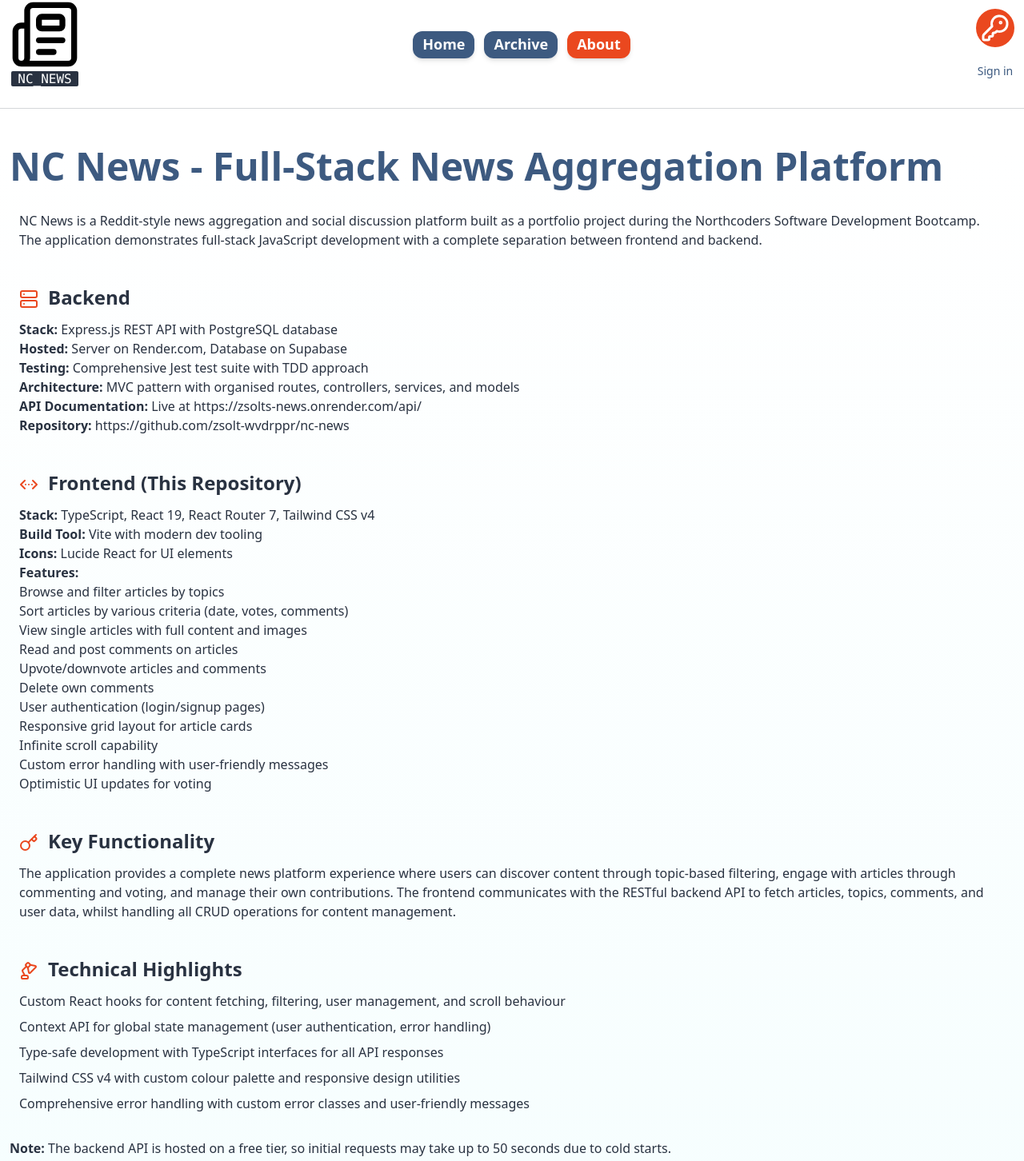
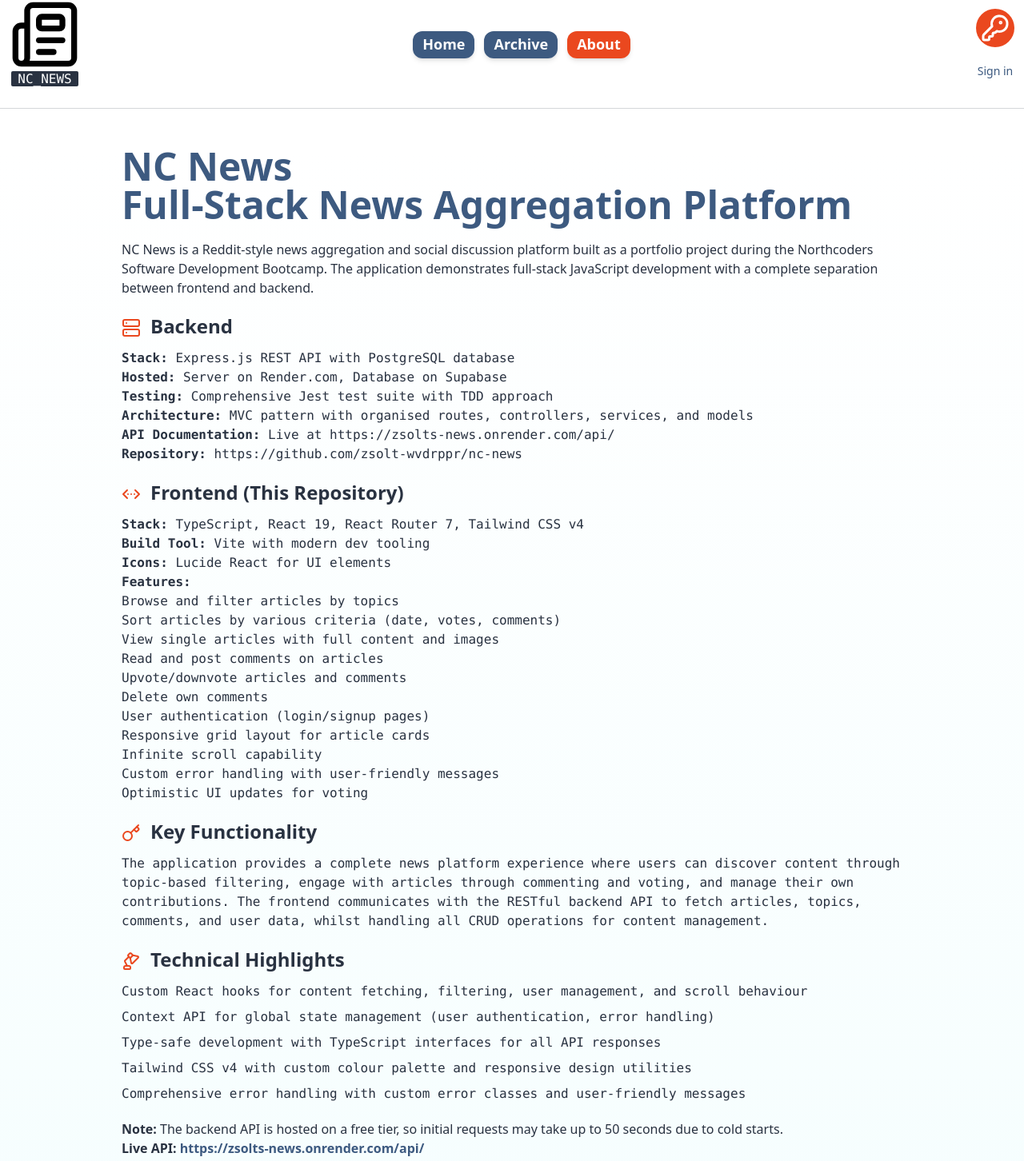
Before and after one commit to zsolt-wvdrppr/nc-news-frontend, a React (Vite) app: page /about in a window 1280 px wide. Shown: the part 13-1465 px from the top of the page at 80% size. Built offline with nearby package versions, Linux system fonts and the light colour scheme.

Commit message:
Update formatting on About page

```diff
--- a/src/components/layout/About.tsx
+++ b/src/components/layout/About.tsx
@@ -3,34 +3,40 @@ import { Link } from "react-router";
 
 export function About({}) {
   return (
-    <article className="max-w-400 px-3 flex flex-col gap-5 pb-8 text-c-jetblack bg-linear-to-b from-transparent to-c-lightcyan/30">
+    <div className="bg-linear-to-b from-transparent to-c-lightcyan/30">
+      <article className="max-w-250 mx-auto px-3 gap-5 pb-8 text-c-jetblack flex flex-col">
         <header>
           <h1 className="text-c-duskblue font-semibold">
-          NC News - Full-Stack News Aggregation Platform
+            NC News
+            <br />
+            Full-Stack News <wbr />
+            Aggregation Platform
           </h1>
         </header>
 
-      <section className="p-3">
+        <section className="">
           <p>
             NC News is a Reddit-style news aggregation and social discussion
-          platform built as a portfolio project during the Northcoders Software
-          Development Bootcamp. The application demonstrates full-stack
-          JavaScript development with a complete separation between frontend and
-          backend.
+            platform built as a portfolio project during the Northcoders
+            Software Development Bootcamp. The application demonstrates
+            full-stack JavaScript development with a complete separation between
+            frontend and backend.
           </p>
         </section>
 
-      <section className="p-3">
+        <section className="">
           <header className="mb-3 flex flex-row items-center gap-3">
             <Server className="mt-1 size-6 stroke-c-burntpeach" />
             <h2>Backend</h2>
           </header>
-        <ul>
+          <ul className="font-mono">
             <li>
-            <strong>Stack:</strong> Express.js REST API with PostgreSQL database
+              <strong>Stack:</strong> Express.js REST API with PostgreSQL
+              database
             </li>
             <li>
-            <strong>Hosted:</strong> Server on Render.com, Database on Supabase
+              <strong>Hosted:</strong> Server on Render.com, Database on
+              Supabase
             </li>
             <li>
               <strong>Testing:</strong> Comprehensive Jest test suite with TDD
@@ -48,19 +54,22 @@ export function About({}) {
             </li>
             <li>
               <strong>Repository:</strong>{" "}
-            <Link target="_blank" to="https://github.com/zsolt-wvdrppr/nc-news">
+              <Link
+                target="_blank"
+                to="https://github.com/zsolt-wvdrppr/nc-news"
+              >
                 https://github.com/zsolt-wvdrppr/nc-news
               </Link>
             </li>
           </ul>
         </section>
 
-      <section className="p-3">
+        <section className="">
           <header className="mb-3 flex flex-row items-center gap-3">
             <ChevronsLeftRightEllipsis className="mt-1 size-6 stroke-c-burntpeach" />
             <h2>Frontend (This Repository)</h2>
           </header>
-        <ul className="">
+          <ul className="font-mono">
             <li>
               <strong>Stack:</strong> TypeScript, React 19, React Router 7,
               Tailwind CSS v4
@@ -75,7 +84,9 @@ export function About({}) {
               <strong>Features:</strong>
               <ul>
                 <li>Browse and filter articles by topics</li>
-              <li>Sort articles by various criteria (date, votes, comments)</li>
+                <li>
+                  Sort articles by various criteria (date, votes, comments)
+                </li>
                 <li>View single articles with full content and images</li>
                 <li>Read and post comments on articles</li>
                 <li>Upvote/downvote articles and comments</li>
@@ -90,34 +101,34 @@ export function About({}) {
           </ul>
         </section>
 
-      <section className="p-3">
+        <section className="">
           <header className="mb-3 flex flex-row items-center gap-3">
             <Key className="mt-1 size-6 stroke-c-burntpeach" />
             <h2>Key Functionality</h2>
           </header>
-        <p className="">
+          <p className="font-mono">
             The application provides a complete news platform experience where
-          users can discover content through topic-based filtering, engage with
-          articles through commenting and voting, and manage their own
-          contributions. The frontend communicates with the RESTful backend API
-          to fetch articles, topics, comments, and user data, whilst handling
-          all CRUD operations for content management.
+            users can discover content through topic-based filtering, engage
+            with articles through commenting and voting, and manage their own
+            contributions. The frontend communicates with the RESTful backend
+            API to fetch articles, topics, comments, and user data, whilst
+            handling all CRUD operations for content management.
           </p>
         </section>
 
-      <section className="p-3">
+        <section className="">
           <header className="mb-3 flex flex-row items-center gap-3">
             <LampDesk className="mt-1 size-6 stroke-c-burntpeach" />
             <h2>Technical Highlights</h2>
           </header>
-        <ul className="flex flex-col gap-2">
+          <ul className="flex flex-col gap-2 font-mono">
             <li>
-            Custom React hooks for content fetching, filtering, user management,
-            and scroll behaviour
+              Custom React hooks for content fetching, filtering, user
+              management, and scroll behaviour
             </li>
             <li>
-            Context API for global state management (user authentication, error
-            handling)
+              Context API for global state management (user authentication,
+              error handling)
             </li>
             <li>
               Type-safe development with TypeScript interfaces for all API
@@ -143,13 +154,18 @@ export function About({}) {
             <ul>
               <li>
                 <strong>Live API:</strong>{" "}
-              <Link target="_blank" to="https://zsolts-news.onrender.com/api/">
+                <Link
+                  className="text-c-duskblue font-semibold"
+                  target="_blank"
+                  to="https://zsolts-news.onrender.com/api/"
+                >
                   https://zsolts-news.onrender.com/api/
                 </Link>
               </li>
               <li>
                 <strong>Backend Repository:</strong>{" "}
                 <Link
+                  className="text-c-duskblue font-semibold"
                   target="_blank"
                   to="https://github.com/zsolt-wvdrppr/nc-news"
                 >
@@ -158,7 +174,11 @@ export function About({}) {
               </li>
               <li>
                 <strong>GitHub Profile:</strong>{" "}
-              <Link target="_blank" to="https://github.com/zsolt-wvdrppr">
+                <Link
+                  className="text-c-duskblue font-semibold"
+                  target="_blank"
+                  to="https://github.com/zsolt-wvdrppr"
+                >
                   https://github.com/zsolt-wvdrppr
                 </Link>
               </li>
@@ -166,6 +186,7 @@ export function About({}) {
           </nav>
         </footer>
       </article>
+    </div>
   );
 }
 
```
Lines whose indentation alone changed are shown as unchanged.
